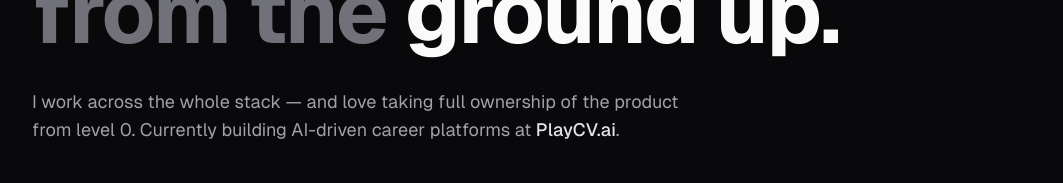
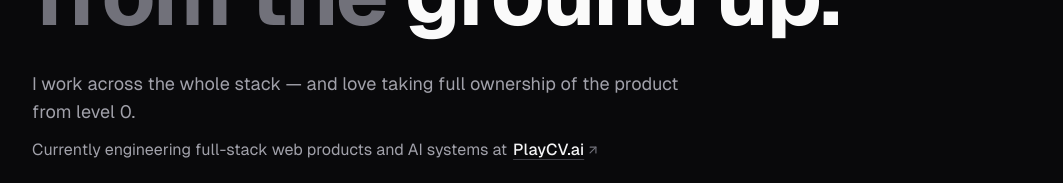
Before and after one commit to SimranDangol/Portfolio, a Next.js app: page / in a window 1280 px wide. Shown: the part 431-614 px from the top of the page, without its empty margins (96-1159 px from the left). Built offline with nearby package versions, Linux system fonts and the light colour scheme; no server answers.

Commit message:
Update PlayCV sentence in Hero section

```diff
--- a/src/components/Home/HeroSection.tsx
+++ b/src/components/Home/HeroSection.tsx
@@ -1,7 +1,7 @@
 "use client";
 
 import { motion } from "framer-motion";
-import { Github, Linkedin, ArrowRight } from "lucide-react";
+import { Github, Linkedin, ArrowRight, ArrowUpRight } from "lucide-react";
 
 export default function HeroSection() {
   return (
@@ -10,7 +10,7 @@ export default function HeroSection() {
       className="min-h-screen bg-zinc-950 text-zinc-100 flex flex-col justify-center pt-28 pb-20 px-6"
     >
       <div className="max-w-5xl w-full mx-auto text-left">
-        {/* Top small meta badge */}
+        {/* Top meta badge */}
         <motion.div
           initial={{ opacity: 0, y: 12 }}
           animate={{ opacity: 1, y: 0 }}
@@ -19,7 +19,7 @@ export default function HeroSection() {
         >
           <span className="w-2 h-2 rounded-full bg-orange-500 animate-pulse flex-shrink-0" />
           <span className="font-mono text-xs tracking-widest uppercase text-zinc-400">
-            FULL STACK DEVELOPER — KATHMANDU, NEPAL
+            FULL STACK DEVELOPER &mdash; KATHMANDU, NEPAL
           </span>
         </motion.div>
 
@@ -36,16 +36,29 @@ export default function HeroSection() {
         </motion.h1>
 
         {/* Sub-description */}
-        <motion.p
+        <motion.div
           initial={{ opacity: 0, y: 16 }}
           animate={{ opacity: 1, y: 0 }}
           transition={{ duration: 0.5, delay: 0.16 }}
-          className="mt-8 text-base sm:text-lg text-zinc-400 max-w-2xl leading-relaxed font-normal"
+          className="mt-8 space-y-2 text-base sm:text-lg text-zinc-400 max-w-2xl leading-relaxed font-normal"
         >
-          I work across the whole stack — and love taking full ownership of the
-          product from level 0. Currently building AI-driven career platforms at{" "}
-          <span className="text-zinc-200 font-medium">PlayCV.ai</span>.
-        </motion.p>
+          <p>
+            I work across the whole stack &mdash; and love taking full ownership
+            of the product from level 0.
+          </p>
+          <p className="text-sm sm:text-base text-zinc-400 flex items-center flex-wrap gap-1.5 pt-1">
+            <span>Currently engineering full-stack web products and AI systems at</span>
+            <a
+              href="https://playcv.ai"
+              target="_blank"
+              rel="noopener noreferrer"
+              className="text-zinc-100 hover:text-white underline underline-offset-4 decoration-zinc-700 hover:decoration-zinc-400 transition-colors inline-flex items-center gap-0.5 font-medium"
+            >
+              PlayCV.ai
+              <ArrowUpRight size={14} className="text-zinc-500" />
+            </a>
+          </p>
+        </motion.div>
 
         {/* Action buttons & socials */}
         <motion.div
```
